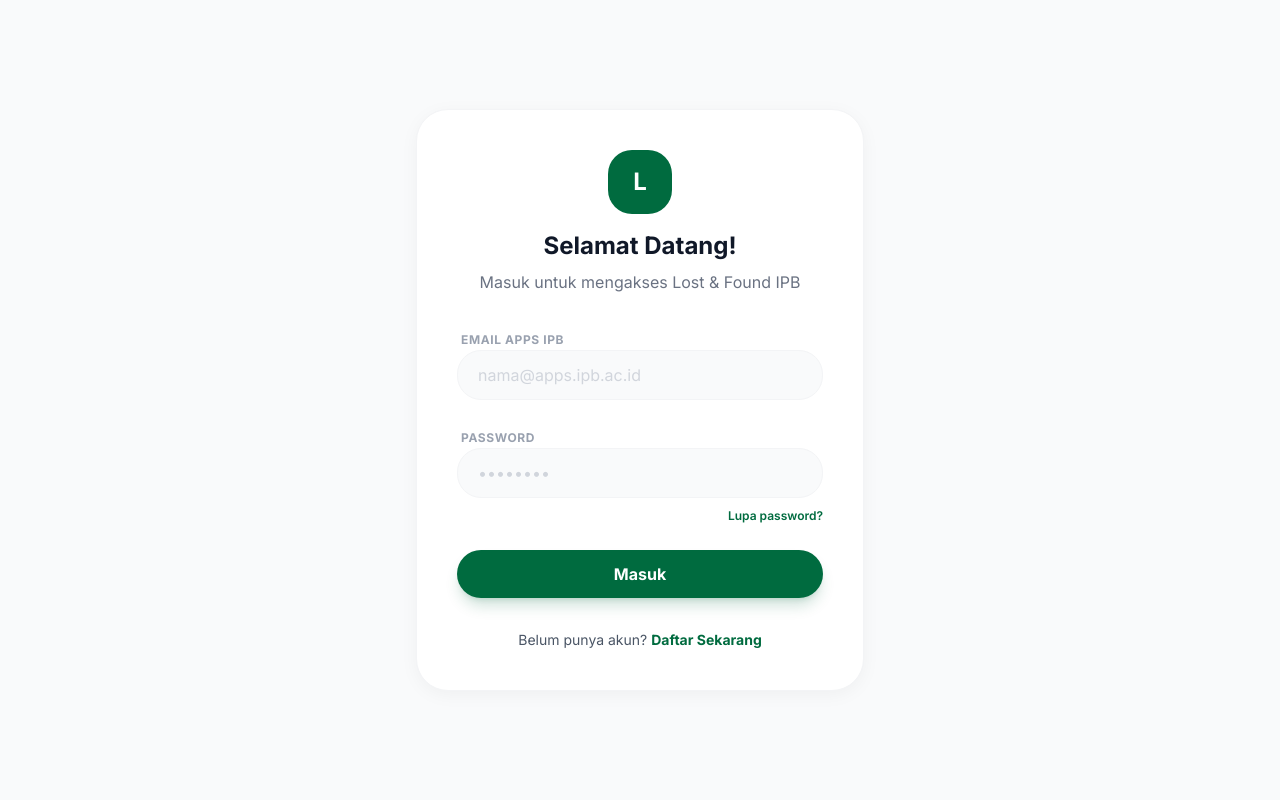
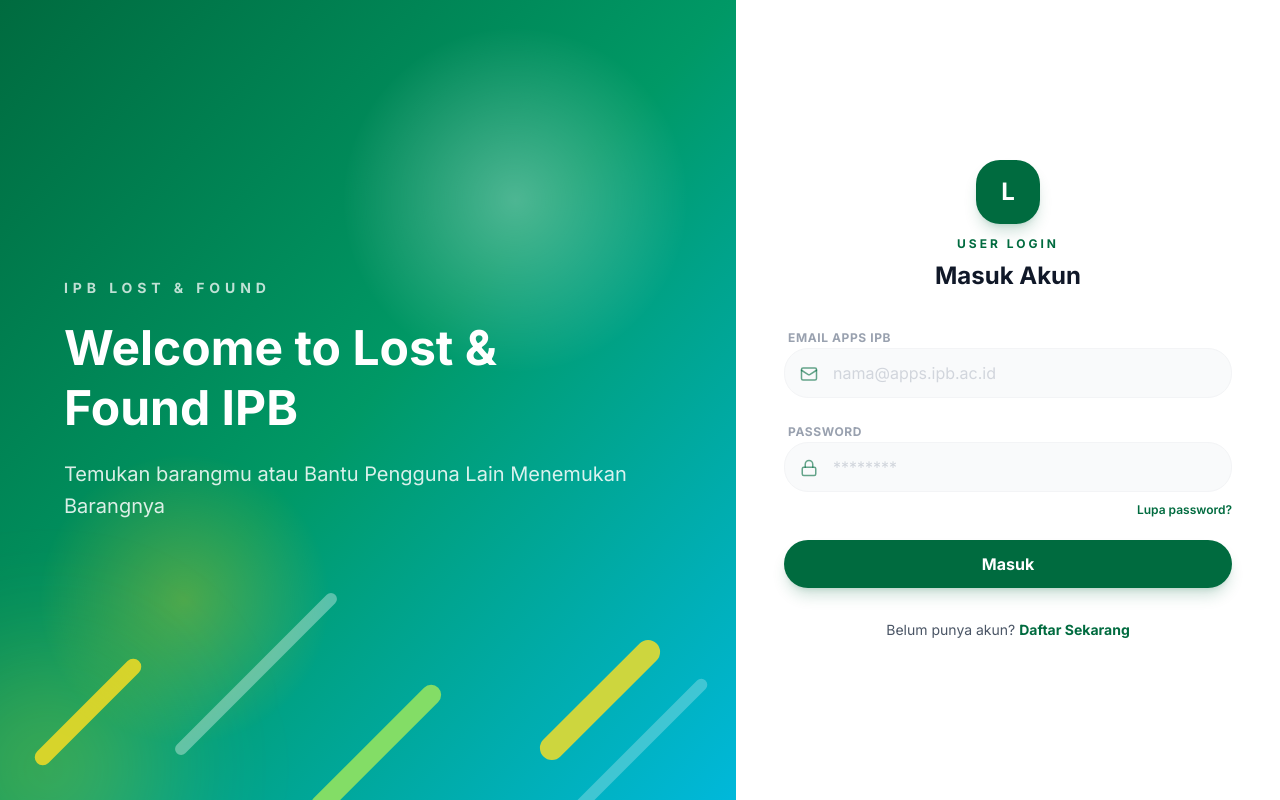
Before and after one commit to kiv-yy/ads-6p1, a React (Vite) app in the folder frontend/: page /login in a window 1280 px wide. Built offline with nearby package versions, Linux system fonts and the light colour scheme; no server answers.

Commit message:
samakan tampilan halaman auth

```diff
--- /dev/null
+++ b/frontend/src/components/AuthLayout.jsx
@@ -0,0 +1,26 @@
+export default function AuthLayout({ children, eyebrow = "IPB Lost & Found", title = "Welcome to Lost & Found IPB", subtitle = "Temukan barangmu atau Bantu Pengguna Lain Menemukan Barangnya" }) {
+  return (
+    <div className="min-h-screen bg-white grid lg:grid-cols-[1.15fr_0.85fr]">
+      <section className="relative hidden lg:flex overflow-hidden bg-gradient-to-br from-ipb-green via-emerald-600 to-cyan-500 p-16 text-white">
+        <div className="absolute inset-0 opacity-30 bg-[radial-gradient(circle_at_70%_25%,#ffffff_0,transparent_22%),radial-gradient(circle_at_25%_75%,#facc15_0,transparent_18%)]" />
+        <div className="absolute -bottom-20 -left-16 h-56 w-56 rounded-full bg-yellow-300/25 blur-3xl" />
+        <div className="absolute bottom-10 left-0 right-0 h-48">
+          <div className="absolute left-4 bottom-10 h-4 w-36 rotate-[-45deg] rounded-full bg-yellow-300/80" />
+          <div className="absolute left-36 bottom-20 h-3 w-56 rotate-[-45deg] rounded-full bg-white/35" />
+          <div className="absolute left-72 bottom-0 h-5 w-44 rotate-[-45deg] rounded-full bg-lime-300/70" />
+          <div className="absolute right-14 bottom-12 h-6 w-40 rotate-[-45deg] rounded-full bg-yellow-300/80" />
+          <div className="absolute right-0 bottom-0 h-3 w-52 rotate-[-45deg] rounded-full bg-white/25" />
+        </div>
+        <div className="relative z-10 max-w-xl self-center space-y-5">
+          <p className="text-sm font-bold uppercase tracking-[0.35em] text-white/75">{eyebrow}</p>
+          <h1 className="text-5xl font-bold leading-tight">{title}</h1>
+          <p className="text-xl leading-relaxed text-white/85">{subtitle}</p>
+        </div>
+      </section>
+
+      <main className="flex min-h-screen items-center justify-center bg-white px-6 py-10">
+        {children}
+      </main>
+    </div>
+  );
+}
--- a/frontend/src/pages/ForgotPassword.jsx
+++ b/frontend/src/pages/ForgotPassword.jsx
@@ -1,7 +1,8 @@
 import { useState } from 'react';
 import { Link } from 'react-router-dom';
 import api from '../api/axios';
-import { Button, Card, Input } from '../components/UI';
+import { Button, Input } from '../components/UI';
+import AuthLayout from '../components/AuthLayout';
 import { getApiErrorMessage } from '../utils/apiError';
 
 export default function ForgotPassword() {
@@ -29,9 +30,13 @@
   };
 
   return (
-    <div className="min-h-screen bg-gray-50 flex items-center justify-center p-4">
-      <Card className="w-full max-w-md p-8 space-y-6">
+    <AuthLayout>
+      <div className="w-full max-w-md space-y-6 animate-in fade-in zoom-in duration-300">
         <div className="text-center space-y-2">
+          <div className="mx-auto flex h-16 w-16 items-center justify-center rounded-2xl bg-ipb-green text-2xl font-bold text-white shadow-lg shadow-ipb-green/20">
+            L
+          </div>
+          <p className="text-xs font-bold uppercase tracking-[0.25em] text-ipb-green">Account Recovery</p>
           <h1 className="text-2xl font-bold text-gray-900">Lupa Password</h1>
           <p className="text-gray-500">Link reset akan dikirim ke email IPB kamu.</p>
         </div>
@@ -69,7 +74,7 @@
             </Button>
           </form>
         )}
-      </Card>
-    </div>
+      </div>
+    </AuthLayout>
   );
 }
--- a/frontend/src/pages/Login.jsx
+++ b/frontend/src/pages/Login.jsx
@@ -1,8 +1,9 @@
 import { useState } from 'react';
 import { Link, useNavigate } from 'react-router-dom';
+import { Lock, Mail } from 'lucide-react';
 import { useAuth } from '../contexts/AuthContext';
-import { Button, Card, Input } from '../components/UI';
-import { LogIn } from 'lucide-react';
+import { Button, Input } from '../components/UI';
+import AuthLayout from '../components/AuthLayout';
 import api from '../api/axios';
 
 export default function Login() {
@@ -50,32 +51,44 @@
   };
 
   return (
-    <div className="min-h-screen bg-gray-50 flex items-center justify-center p-4">
-      <Card className="w-full max-w-md p-8 md:p-10 space-y-8 animate-in fade-in zoom-in duration-300">
-        <div className="text-center space-y-2">
-          <div className="w-16 h-16 bg-ipb-green rounded-2xl flex items-center justify-center text-white text-2xl font-bold mx-auto mb-4">L</div>
-          <h1 className="text-2xl font-bold text-gray-900">Selamat Datang!</h1>
-          <p className="text-gray-500">Masuk untuk mengakses Lost & Found IPB</p>
+    <AuthLayout>
+        <div className="w-full max-w-md space-y-8 animate-in fade-in zoom-in duration-300">
+          <div className="text-center space-y-3">
+            <div className="mx-auto flex h-16 w-16 items-center justify-center rounded-2xl bg-ipb-green text-2xl font-bold text-white shadow-lg shadow-ipb-green/20">
+              L
+            </div>
+            <div>
+              <p className="text-xs font-bold uppercase tracking-[0.25em] text-ipb-green">User Login</p>
+              <h2 className="mt-2 text-2xl font-bold text-gray-900">Masuk Akun</h2>
+            </div>
           </div>
 
-        <form onSubmit={handleSubmit} className="space-y-6">
+          <form onSubmit={handleSubmit} className="space-y-5">
+            <div className="relative">
+              <Mail className="absolute left-4 top-[3.1rem] -translate-y-1/2 text-ipb-green/60" size={18} />
               <Input
                 label="Email Apps IPB"
                 placeholder="nama@apps.ipb.ac.id"
                 type="email"
                 value={email}
                 onChange={(e) => setEmail(e.target.value)}
+                className="pl-12"
                 required
               />
+            </div>
             <div className="space-y-1">
+              <div className="relative">
+                <Lock className="absolute left-4 top-[3.1rem] -translate-y-1/2 text-ipb-green/60" size={18} />
                 <Input
                   label="Password"
                   type="password"
-              placeholder="••••••••"
+                  placeholder="********"
                   value={password}
                   onChange={(e) => setPassword(e.target.value)}
+                  className="pl-12"
                   required
                 />
+              </div>
               <div className="text-right">
                 <Link to="/forgot-password" className="text-xs text-ipb-green font-semibold hover:underline">Lupa password?</Link>
               </div>
@@ -89,7 +102,7 @@
             )}
             {info && <p className="text-sm text-green-700 bg-green-50 p-3 rounded-lg border border-green-100">{info}</p>}
 
-          <Button type="submit" className="w-full py-3" disabled={loading}>
+            <Button type="submit" className="w-full py-3 rounded-full" disabled={loading}>
               {loading ? <div className="w-5 h-5 border-2 border-white/30 border-t-white rounded-full animate-spin"></div> : 'Masuk'}
             </Button>
           </form>
@@ -98,7 +111,7 @@
             Belum punya akun?{' '}
             <Link to="/register" className="text-ipb-green font-bold hover:underline">Daftar Sekarang</Link>
           </div>
-      </Card>
         </div>
+    </AuthLayout>
   );
 }
--- a/frontend/src/pages/Profile.jsx
+++ b/frontend/src/pages/Profile.jsx
@@ -139,8 +139,8 @@
               <>
                 <div>
                   <h2 className="text-2xl font-bold text-gray-900">{user?.full_name || 'User IPB'}</h2>
-                  <p className="text-gray-500 font-medium">{user?.faculty || 'Fakultas belum diisi'}</p>
-                  <p className="text-sm text-gray-400">{user?.major || 'Jurusan belum diisi'}</p>
+                  <p className="text-gray-500 font-medium">{user?.faculty || '-'}</p>
+                  <p className="text-sm text-gray-400">{user?.major || '-'}</p>
                 </div>
                 <div className="grid grid-cols-1 sm:grid-cols-2 gap-3 text-sm text-gray-500">
                   <div className="flex items-center gap-2 justify-center md:justify-start">
--- a/frontend/src/pages/Register.jsx
+++ b/frontend/src/pages/Register.jsx
@@ -1,7 +1,8 @@
 import { useState } from 'react';
 import { Link, useNavigate } from 'react-router-dom';
 import { useAuth } from '../contexts/AuthContext';
-import { Button, Card, Input } from '../components/UI';
+import { Button, Input } from '../components/UI';
+import AuthLayout from '../components/AuthLayout';
 import { getApiErrorMessage } from '../utils/apiError';
 
 export default function Register() {
@@ -65,9 +66,13 @@
   };
 
   return (
-    <div className="min-h-screen bg-gray-50 flex items-center justify-center p-4">
-      <Card className="w-full max-w-lg p-8 space-y-6">
+    <AuthLayout>
+      <div className="w-full max-w-lg space-y-6 animate-in fade-in zoom-in duration-300">
         <div className="text-center space-y-2">
+          <div className="mx-auto flex h-16 w-16 items-center justify-center rounded-2xl bg-ipb-green text-2xl font-bold text-white shadow-lg shadow-ipb-green/20">
+            L
+          </div>
+          <p className="text-xs font-bold uppercase tracking-[0.25em] text-ipb-green">User Register</p>
           <h1 className="text-2xl font-bold text-gray-900">Daftar Akun Baru</h1>
           <p className="text-gray-500">Lengkapi data diri Anda sebagai civitas IPB</p>
         </div>
@@ -138,7 +143,7 @@
           Sudah punya akun?{' '}
           <Link to="/login" className="text-ipb-green font-bold hover:underline">Masuk</Link>
         </div>
-      </Card>
-    </div>
+      </div>
+    </AuthLayout>
   );
 }
--- a/frontend/src/pages/ResetPassword.jsx
+++ b/frontend/src/pages/ResetPassword.jsx
@@ -1,7 +1,8 @@
 import { useState } from 'react';
 import { Link, useSearchParams } from 'react-router-dom';
 import api from '../api/axios';
-import { Button, Card, Input } from '../components/UI';
+import { Button, Input } from '../components/UI';
+import AuthLayout from '../components/AuthLayout';
 import { getApiErrorMessage } from '../utils/apiError';
 
 export default function ResetPassword() {
@@ -36,9 +37,13 @@
   };
 
   return (
-    <div className="min-h-screen bg-gray-50 flex items-center justify-center p-4">
-      <Card className="w-full max-w-md p-8 space-y-6">
+    <AuthLayout>
+      <div className="w-full max-w-md space-y-6 animate-in fade-in zoom-in duration-300">
         <div className="text-center space-y-2">
+          <div className="mx-auto flex h-16 w-16 items-center justify-center rounded-2xl bg-ipb-green text-2xl font-bold text-white shadow-lg shadow-ipb-green/20">
+            L
+          </div>
+          <p className="text-xs font-bold uppercase tracking-[0.25em] text-ipb-green">Reset Password</p>
           <h1 className="text-2xl font-bold text-gray-900">Buat Password Baru</h1>
           <p className="text-gray-500">Gunakan minimal 8 karakter.</p>
         </div>
@@ -59,7 +64,7 @@
             </Button>
           </form>
         )}
-      </Card>
-    </div>
+      </div>
+    </AuthLayout>
   );
 }
```
Also changed, not shown: frontend/src/pages/AdminDashboard.jsx (+4 -4 lines), frontend/src/pages/ItemDetail.jsx (+5 -5 lines), frontend/src/pages/VerifyEmail.jsx (+10 -9 lines). Lines whose indentation alone changed are shown as unchanged.
